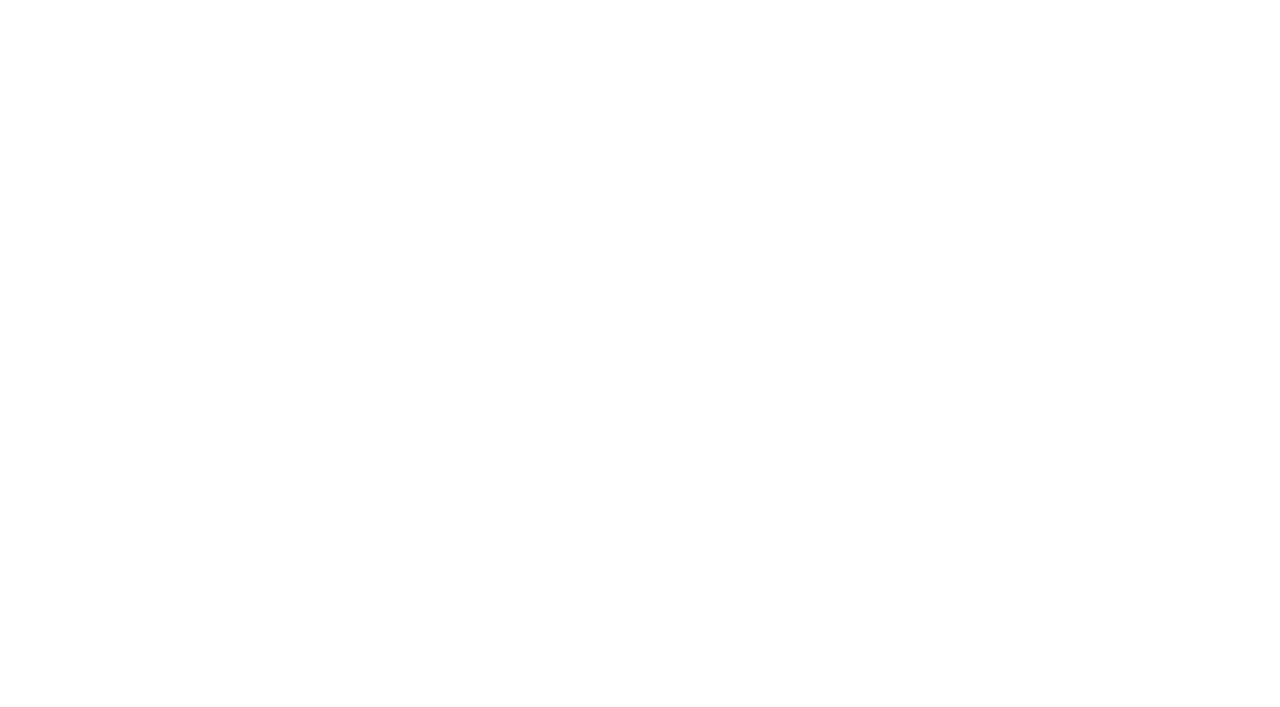
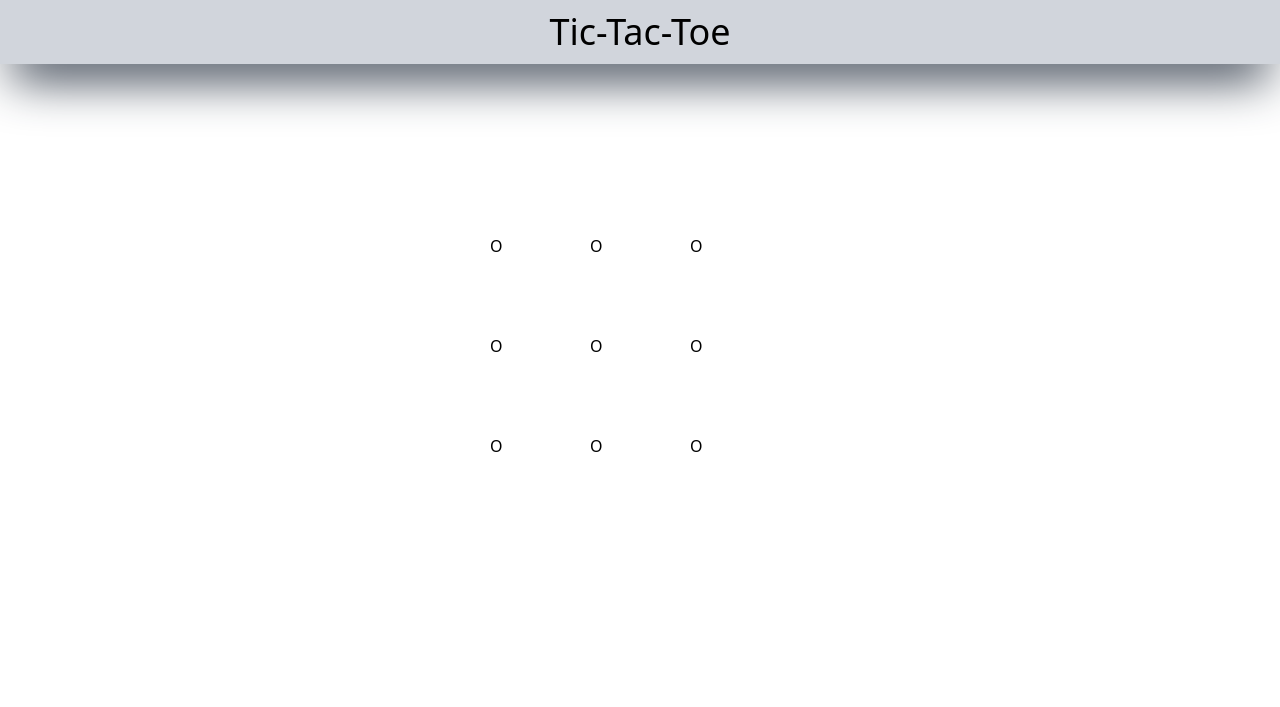
Before and after one commit to hds05/Tic-Tac-Toe_Game, a website: page index.html in a window 1280 px wide. Drawn offline with Linux system fonts and the light colour scheme.

Commit message:
Add Tailwind CSS setup and grid layout styles. Added input.css for Tailwind CSS imports and custom styles. Generated output.css with Tailwind CSS utility classes and Defined a grid layout in CSS with specific cell border styles.

```diff
--- a/index.html
+++ b/index.html
@@ -1,13 +1,33 @@
 <!DOCTYPE html>
 <html lang="en">
+
 <head>
     <meta charset="UTF-8">
     <meta name="viewport" content="width=device-width, initial-scale=1.0">
     <title>Tic-Tac-Toe</title>
     <link rel="shortcut icon" href="./images/favicon.png" type="image/x-icon">
+    <link href="./src/output.css" rel="stylesheet">
 </head>
+
 <body>
+    <header class="text-4xl text-center p-3 bg-gray-300 shadow-2xl shadow-gray-800">
+        Tic-Tac-Toe
+    </header>
+    <div class="h-[80vh] flex justify-center items-center">
+        <div id="box">
+            <div class="cell">O</div>
+            <div class="cell">O</div>
+            <div class="cell">O</div>
+            <div class="cell">O</div>
+            <div class="cell">O</div>
+            <div class="cell">O</div>
+            <div class="cell">O</div>
+            <div class="cell">O</div>
+            <div class="cell">O</div>
+        </div>
+    </div>
 
     <script src="index.js"></script>
 </body>
+
 </html>
--- /dev/null
+++ b/package.json
@@ -0,0 +1,6 @@
+{
+  "dependencies": {
+    "@tailwindcss/cli": "^4.1.18",
+    "tailwindcss": "^4.1.18"
+  }
+}
--- /dev/null
+++ b/src/input.css
@@ -0,0 +1,7 @@
+@import "tailwindcss";
+
+#box{
+    display: grid;
+    grid-template-columns: repeat(3, 100px);
+    grid-template-rows: repeat(3, 100px);
+}
```
Also changed, not shown: src/output.css (added), 1 other file.
